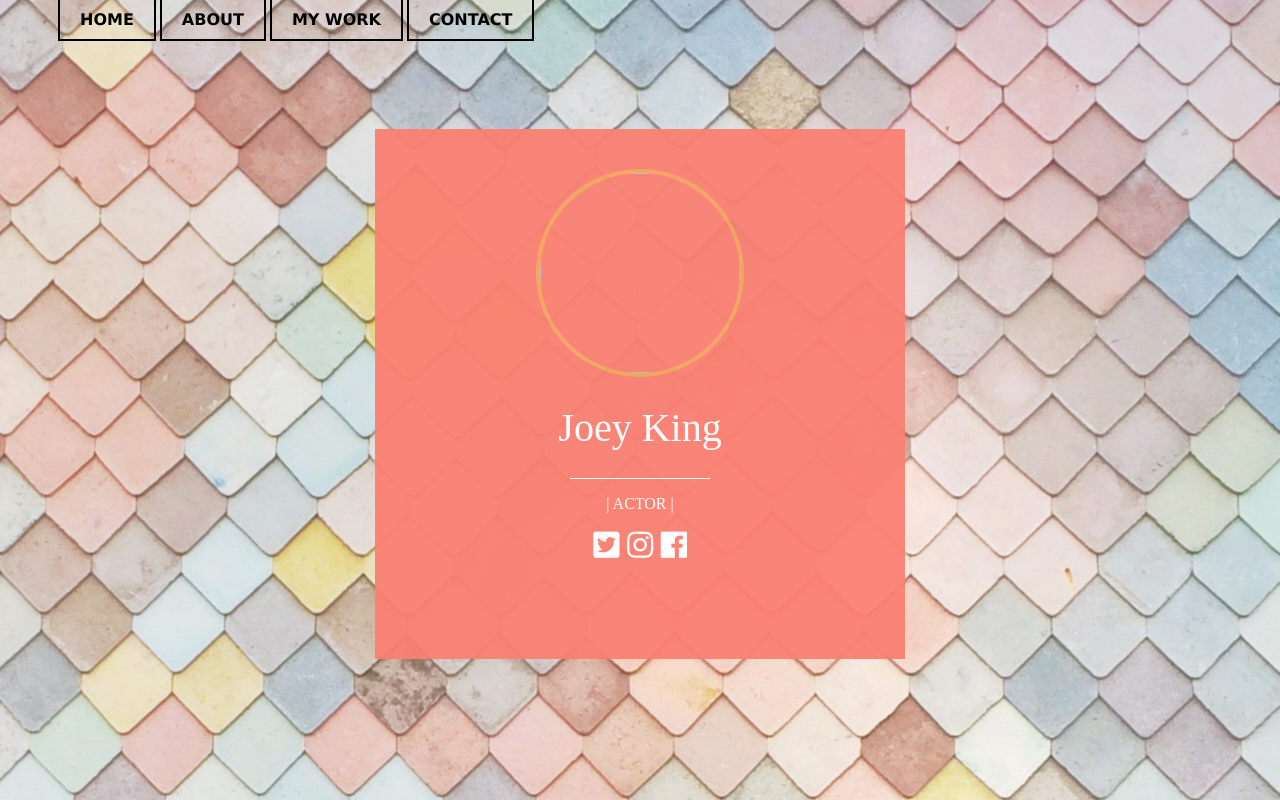
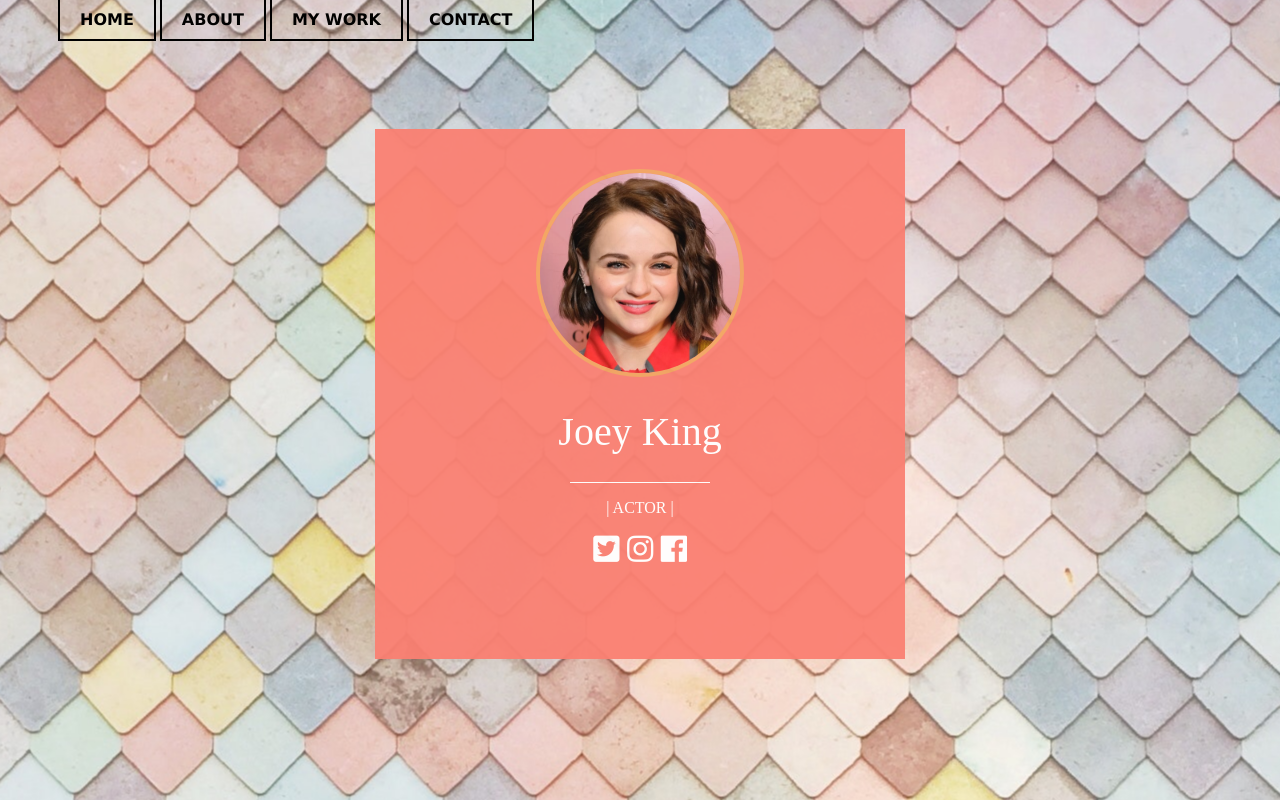
Before and after one commit to solelyspoiledsoul/portfolio1.2, a plain HTML site: page index.html in a window 1280 px wide. Drawn offline with Linux system fonts and the light colour scheme; files that its build step writes are made by us from their sources; files whose address does not match are found by name.

Commit message:
Update index.html

```diff
--- a/index.html
+++ b/index.html
@@ -19,7 +19,7 @@
         </div>
     </header>
     <div class="prof-box">
-        <img src="images/profile-pic.jpg" class="prof-pic">
+        <img src="https://raw.githubusercontent.com/solelyspoiledsoul/portfolio1.2/main/profile-pic.jpg" class="prof-pic">
     <h1>Joey King</h1>
     <div class="line-break"></div>
     <p> | ACTOR |</p>
```
